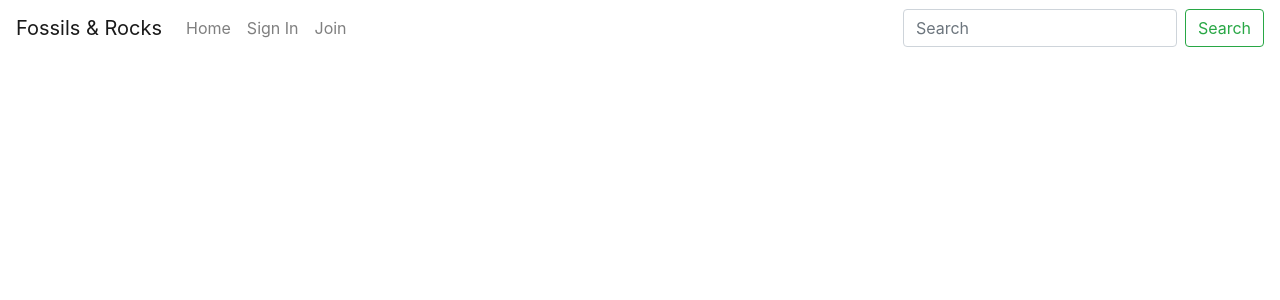
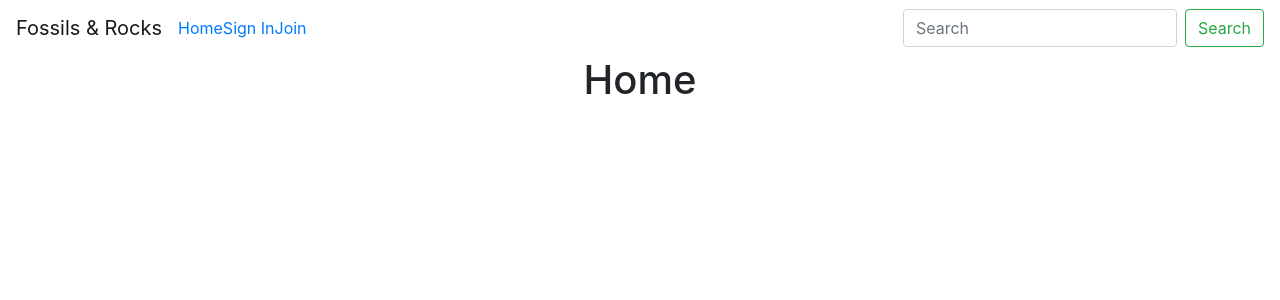
Before and after one commit to HollyT85/fossilfrontend, a React (Create React App) app: page / in a window 1280 px wide. Shown: the top 300 px of the page. Built offline with nearby package versions, Linux system fonts and the light colour scheme.

Commit message:
added inital routes

```diff
--- a/package.json
+++ b/package.json
@@ -10,6 +10,7 @@
     "react": "^18.2.0",
     "react-bootstrap": "^1.6.3",
     "react-dom": "^18.2.0",
+    "react-router-dom": "^5.3.0",
     "react-scripts": "5.0.1",
     "web-vitals": "^2.1.4"
   },
@@ -36,5 +37,8 @@
       "last 1 firefox version",
       "last 1 safari version"
     ]
+  },
+  "devDependencies": {
+    "@types/react-router-dom": "^5.3.3"
   }
 }
--- a/src/App.js
+++ b/src/App.js
@@ -1,10 +1,20 @@
+import { Container } from 'react-bootstrap';
 import './App.css';
 import NavBar from './components/NavBar';
+import { Switch, Route } from 'react-router-dom';
 
 function App() {
   return (
     <div className="App">
       <NavBar />
+      <Container>
+        <Switch>
+          <Route exact path='/' render={()=> <h1>Home</h1>} />
+          <Route exact path='/signin' render={()=> <h1>Sign In</h1>} />
+          <Route exact path='/join' render={()=> <h1>Join</h1>} />
+          <Route render={() => <p>Page not found!</p>} />
+        </Switch>
+      </Container>
     </div>
   );
 }
--- a/src/components/NavBar.js
+++ b/src/components/NavBar.js
@@ -1,17 +1,20 @@
 import React from 'react'
 import { Navbar, Nav, Form, Button, FormControl } from 'react-bootstrap'
+import { NavLink } from 'react-router-dom'
 
 const NavBar = () => {
     return (
         <div>
             <Navbar expand="md">
-        <Navbar.Brand>Fossils & Rocks</Navbar.Brand>
-        <Navbar.Toggle aria-controls="basic-navbar-nav" />
-        <Navbar.Collapse id="basic-navbar-nav">
-            <Nav className="mr-auto">
-                <Nav.Link>Home</Nav.Link>
-                <Nav.Link>Sign In</Nav.Link>
-                <Nav.Link>Join</Nav.Link>
+                <NavLink to='/'>
+                    <Navbar.Brand>Fossils & Rocks</Navbar.Brand>
+                </NavLink>
+                <Navbar.Toggle aria-controls="basic-navbar-nav" />
+                <Navbar.Collapse id="basic-navbar-nav">
+            <Nav className="mr-auto text-left">
+                <NavLink to='/'>Home</NavLink>
+                <NavLink to='/signin'>Sign In</NavLink>
+                <NavLink to='/join'>Join</NavLink>
             </Nav>
             <Form inline>
             <FormControl type="text" placeholder="Search" className="mr-sm-2" />
--- a/src/index.js
+++ b/src/index.js
@@ -3,11 +3,15 @@ import ReactDOM from 'react-dom/client';
 import './index.css';
 import App from './App';
 import reportWebVitals from './reportWebVitals';
+import { BrowserRouter as Router } from 'react-router-dom';
 
 const root = ReactDOM.createRoot(document.getElementById('root'));
 root.render(
   <React.StrictMode>
-    <App />
+    <Router>
+      <App />
+    </Router>
+
   </React.StrictMode>
 );
 
```
Also changed, not shown: 1 other file (tests, documents, lock files or other folders).
